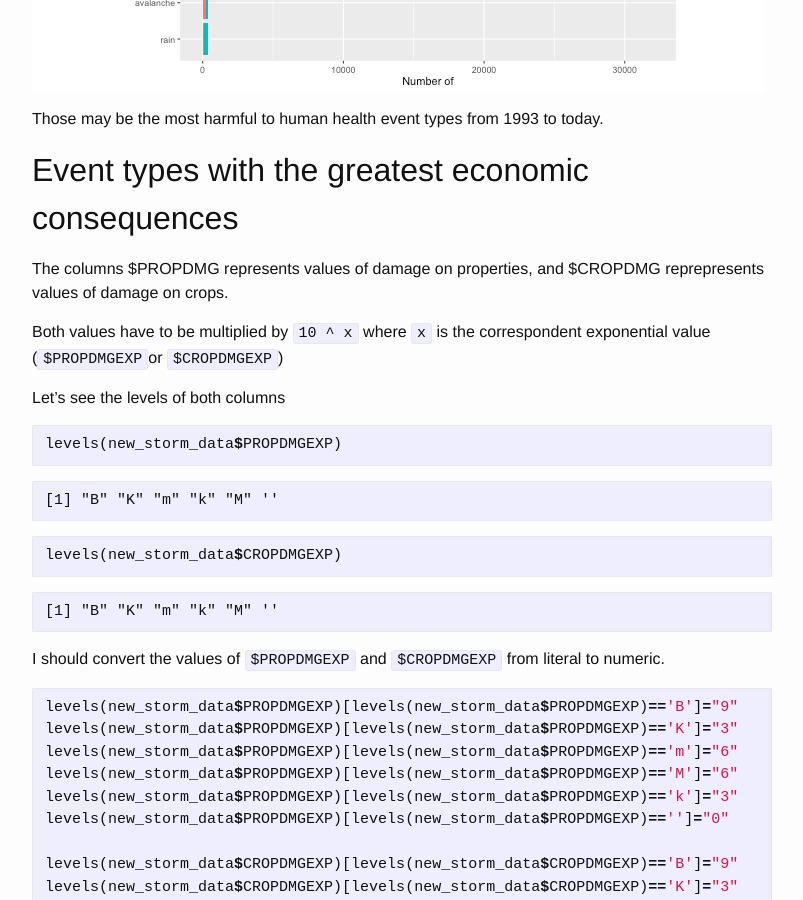
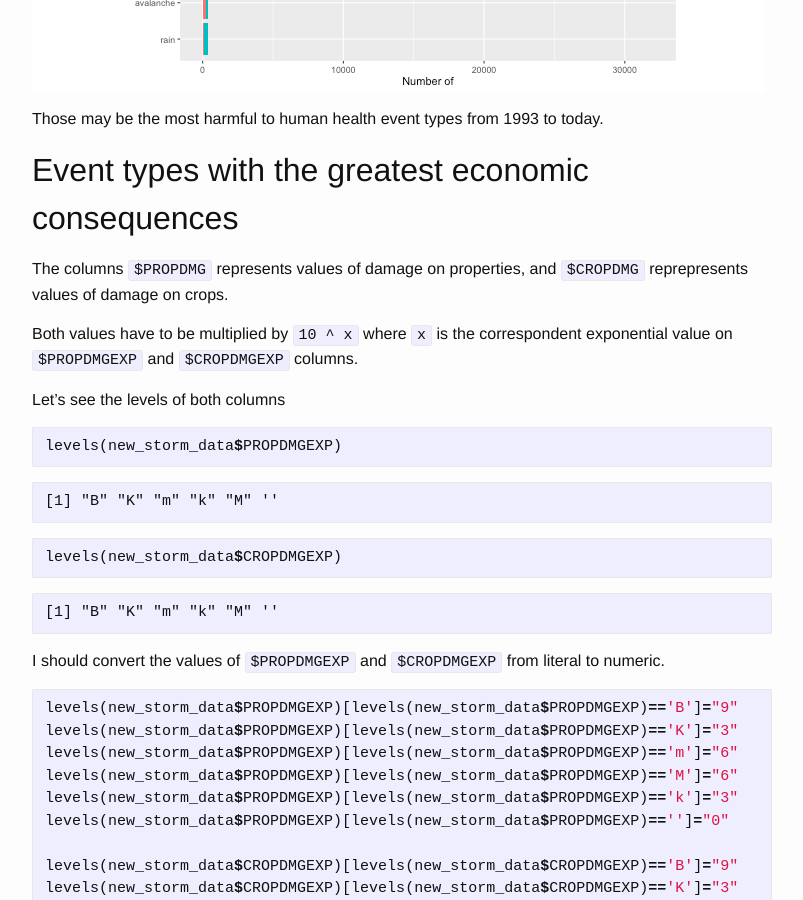
Before and after one commit to du2x/du2x.github.io, a Jekyll site: the page built from _posts/2016-04-14-most-harmful-camalities-types.markdown, in a window 1280 px wide and 900 px high, scrolled down 8342 px. Shown: the whole window, without its empty margins (238-1041 px from the left). Built offline with Jekyll 4.4.1, drawn with Linux system fonts in a browser that asks for light colours; comment, search, counter and statistics services are not loaded.

Commit message:
Small fixes

```diff
--- a/_posts/2016-04-14-most-harmful-camalities-types.markdown
+++ b/_posts/2016-04-14-most-harmful-camalities-types.markdown
@@ -382,9 +382,9 @@ Those may be the most harmful to human health event types from 1993 to today.
 
 ## Event types with the greatest economic consequences
 
-The columns $PROPDMG represents values of damage on properties, and $CROPDMG reprepresents values of damage on crops.
+The columns `$PROPDMG` represents values of damage on properties, and `$CROPDMG` reprepresents values of damage on crops.
 
-Both values have to be multiplied by `10 ^ x` where `x` is the correspondent exponential value  (`$PROPDMGEXP`or `$CROPDMGEXP`)
+Both values have to be multiplied by `10 ^ x` where `x` is the correspondent exponential value  on  `$PROPDMGEXP` and `$CROPDMGEXP` columns.
 
 Let's see the levels of both columns
 
```
